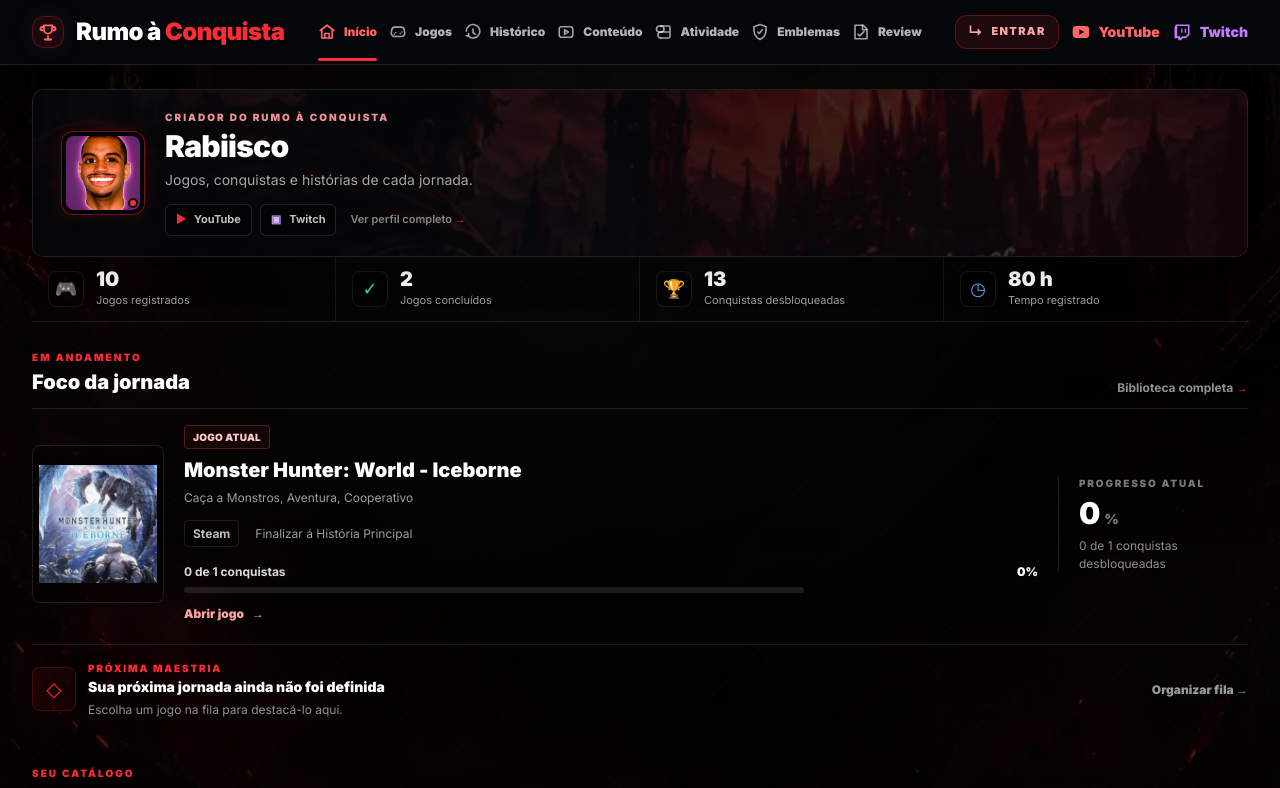
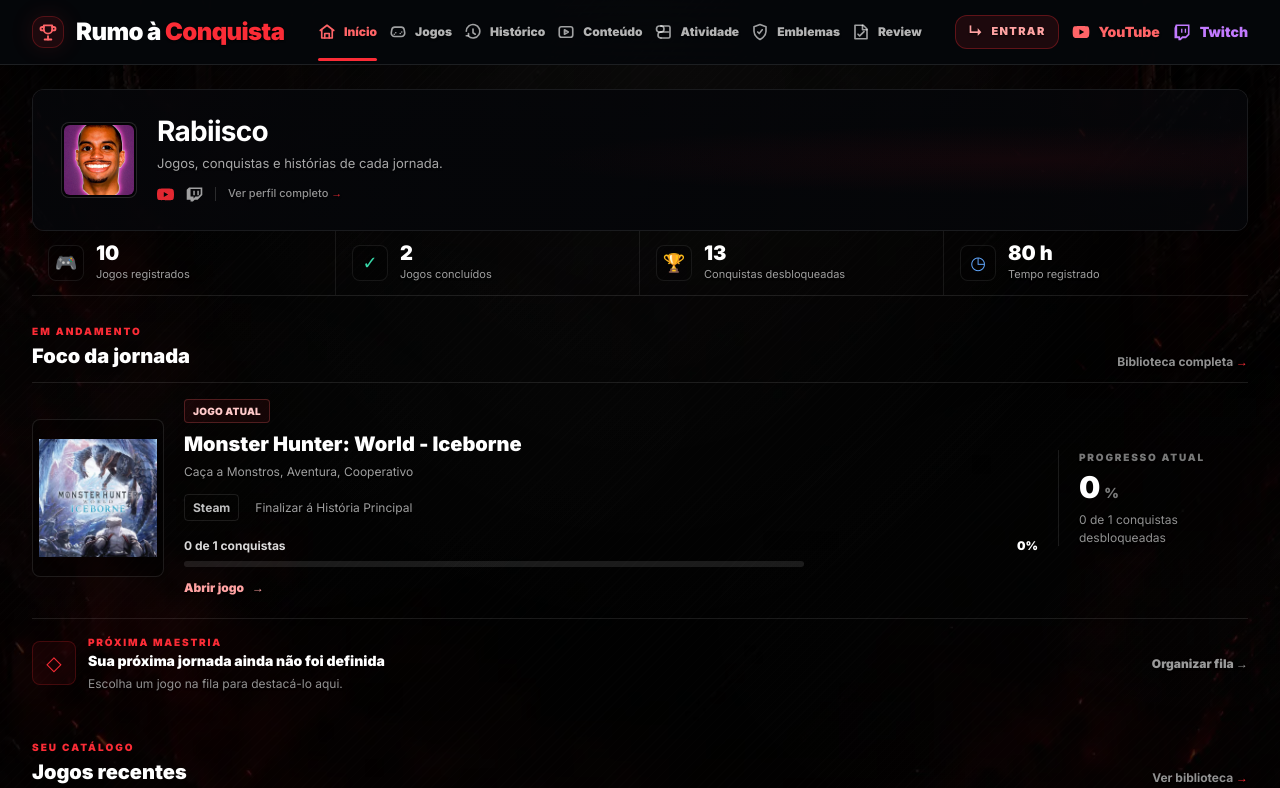
Before and after one commit to rabiscooartt/rumo-a-conquista, a Next.js app: page / in a window 1280 px wide. Shown: the top 788 px of the page. Built offline with nearby package versions, Linux system fonts and the light colour scheme; no server answers; the database is empty.

Commit message:
Simplifica cabeçalho do perfil na Home

```diff
--- a/components/LandingHome.tsx
+++ b/components/LandingHome.tsx
@@ -370,75 +370,70 @@
 
   return (
     <div className="mx-auto w-full max-w-[1380px] px-4 pb-12 pt-5 sm:px-6 lg:px-8 lg:pt-6">
-      {/* Banner compacto inspirado no cabeçalho de perfil do YourGamerProfile */}
+      {/* Cabeçalho de perfil compacto inspirado no YourGamerProfile */}
       <section
         aria-labelledby="home-profile-title"
-        className="relative isolate min-h-[148px] overflow-hidden rounded-xl border border-white/[0.10] bg-[#07080b] shadow-[0_14px_36px_rgba(0,0,0,0.22)] sm:min-h-[166px]"
+        className="relative isolate flex min-h-[124px] items-center overflow-hidden rounded-xl border border-white/[0.08] bg-[#07080b] px-4 py-4 sm:min-h-[142px] sm:px-6 lg:px-7"
       >
-        <div aria-hidden="true" className="pointer-events-none absolute inset-0 -z-20">
-          <img
-            src="/images/home-profile-banner-art.webp"
-            alt=""
-            className="h-full w-full object-cover object-center"
-          />
-        </div>
         <div
           aria-hidden="true"
           className="pointer-events-none absolute inset-0 -z-10"
           style={{
             backgroundImage:
-              "linear-gradient(90deg, rgba(5,6,9,0.94) 0%, rgba(5,6,9,0.88) 34%, rgba(5,6,9,0.76) 62%, rgba(5,6,9,0.66) 100%), linear-gradient(0deg, rgba(5,6,9,0.22), rgba(5,6,9,0.10))",
+              "radial-gradient(ellipse at 82% 50%, rgba(142,16,29,0.10), transparent 35%), linear-gradient(90deg, rgba(5,6,9,0.96) 0%, rgba(5,6,9,0.91) 100%), url('/images/backgrounds/rabiisco-global-bg.webp')",
+            backgroundPosition: "center, center, center 46%",
+            backgroundSize: "cover, cover, cover",
           }}
         />
-        <div aria-hidden="true" className="pointer-events-none absolute inset-y-0 right-0 -z-10 hidden w-[38%] bg-gradient-to-l from-red-950/20 to-transparent sm:block" />
 
-        <div className="relative flex min-h-[148px] items-center gap-4 px-4 py-4 sm:min-h-[166px] sm:gap-5 sm:px-6 lg:px-7">
-          <div className="relative h-[72px] w-[72px] shrink-0 overflow-hidden rounded-xl border border-red-500/45 bg-black/70 p-1 shadow-[0_0_20px_rgba(251,44,54,0.12)] sm:h-[84px] sm:w-[84px]">
+        <div className="flex w-full min-w-0 items-center gap-4 sm:gap-5">
+          <div className="h-[68px] w-[68px] shrink-0 overflow-hidden rounded-lg border border-white/[0.14] bg-black/55 p-0.5 sm:h-[76px] sm:w-[76px]">
             <img
               src="/images/avatar.jpg"
               alt="Avatar do Rabiisco"
-              className="h-full w-full rounded-lg object-cover"
-            />
-            <span
-              aria-hidden="true"
-              className="absolute bottom-1.5 right-1.5 h-2.5 w-2.5 rounded-full border-2 border-[#08090c] bg-[#FB2C36]"
+              className="h-full w-full rounded-md object-cover"
             />
           </div>
 
           <div className="min-w-0 flex-1">
-            <p className="text-[9px] font-black uppercase tracking-[0.17em] text-red-300/90 sm:text-[10px] sm:tracking-[0.2em]">
-              Criador do Rumo à Conquista
-            </p>
-            <h1 id="home-profile-title" className="mt-1 text-2xl font-black leading-tight tracking-tight text-white sm:text-3xl">
+            <h1 id="home-profile-title" className="text-2xl font-bold leading-tight tracking-tight text-white sm:text-[28px]">
               Rabiisco
             </h1>
-            <p className="mt-1 max-w-[610px] text-xs leading-relaxed text-white/65 sm:text-sm">
+            <p className="mt-1 text-xs leading-relaxed text-white/65 sm:text-[13px]">
               Jogos, conquistas e histórias de cada jornada.
             </p>
-            <div className="mt-3 flex flex-wrap items-center gap-2">
+
+            <div className="mt-2 flex flex-wrap items-center gap-x-3 gap-y-1.5">
               <a
                 href="https://www.youtube.com/@orabiisco"
                 target="_blank"
                 rel="noreferrer"
                 aria-label="YouTube do Rabiisco"
-                className="inline-flex h-8 items-center gap-2 rounded-md border border-white/[0.12] bg-black/35 px-2.5 text-[10px] font-bold text-white/75 transition hover:border-red-400/40 hover:text-white"
+                title="YouTube"
+                className="inline-flex h-6 items-center justify-center text-[#FB2C36]/90 transition hover:text-[#ff737a]"
               >
-                <span aria-hidden="true" className="text-[#FB2C36]">▶</span> YouTube
+                <svg aria-hidden="true" viewBox="0 0 24 24" className="h-[17px] w-[17px]" fill="currentColor">
+                  <path d="M23.5 6.2a3 3 0 0 0-2.1-2.1C19.5 3.6 12 3.6 12 3.6s-7.5 0-9.4.5A3 3 0 0 0 .5 6.2 31 31 0 0 0 0 12a31 31 0 0 0 .5 5.8 3 3 0 0 0 2.1 2.1c1.9.5 9.4.5 9.4.5s7.5 0 9.4-.5a3 3 0 0 0 2.1-2.1A31 31 0 0 0 24 12a31 31 0 0 0-.5-5.8ZM9.6 15.6V8.4l6.2 3.6-6.2 3.6Z" />
+                </svg>
               </a>
               <a
                 href="https://www.twitch.tv/orabiisco"
                 target="_blank"
                 rel="noreferrer"
                 aria-label="Twitch do Rabiisco"
-                className="inline-flex h-8 items-center gap-2 rounded-md border border-white/[0.12] bg-black/35 px-2.5 text-[10px] font-bold text-white/75 transition hover:border-purple-400/40 hover:text-white"
+                title="Twitch"
+                className="inline-flex h-6 items-center justify-center text-white/55 transition hover:text-[#bf94ff]"
               >
-                <span aria-hidden="true" className="text-purple-300">▣</span> Twitch
+                <svg aria-hidden="true" viewBox="0 0 24 24" className="h-[17px] w-[17px]" fill="currentColor">
+                  <path d="M4.3 2 1 5.3v14.1h5.4V22h3.3l2.6-2.6h4.1L23 12.7V2H4.3Zm16.4 9.6-3.3 3.3h-4.1l-2.6 2.6v-2.6H6.4V4.1h14.3v7.5ZM16 6.8h2.1v6.1H16V6.8Zm-5.7 0h2.1v6.1h-2.1V6.8Z" />
+                </svg>
               </a>
+              <span aria-hidden="true" className="h-3.5 w-px bg-white/15" />
               <Link
                 href="/perfil"
-                className="px-1.5 py-2 text-[10px] font-semibold text-white/45 transition hover:text-white sm:text-[11px]"
+                className="text-[10px] font-medium text-white/50 transition hover:text-white/85 sm:text-[11px]"
               >
-                Ver perfil completo <span className="text-[#FB2C36]">→</span>
+                Ver perfil completo <span className="text-[#FB2C36]/90">→</span>
               </Link>
             </div>
           </div>
```
